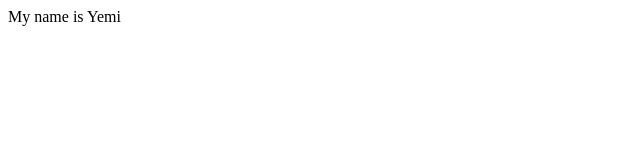
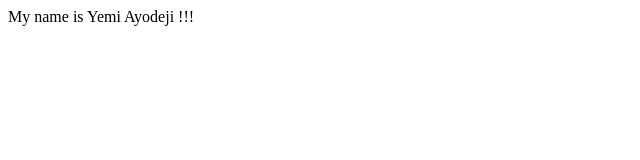
Before and after one commit to aydy84/firstgithubproject, a plain HTML site: page index.html in a window 1280 px wide. Shown: the full height of the page, 0-640 px from the left. Drawn offline with Linux system fonts and the light colour scheme.

Commit message:
Emphasize the name

```diff
--- a/index.html
+++ b/index.html
@@ -7,6 +7,6 @@
     <title>Document</title>
 </head>
 <body>
-    My name is Yemi
+    My name is Yemi Ayodeji !!!
 </body>
 </html>
```
Also changed, not shown: about.html (deleted).
